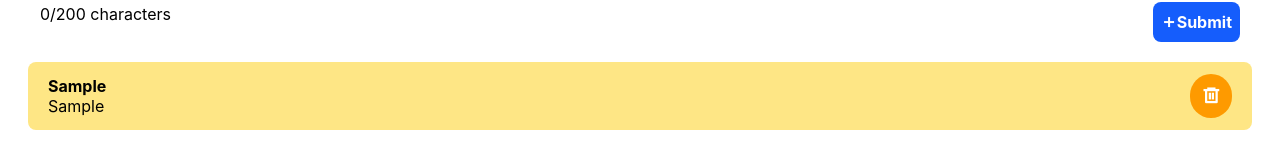
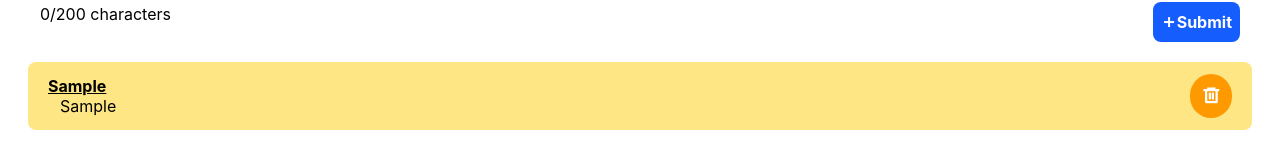
Before and after one commit to loedex/react-learning-playground, a React (Vite) app in the folder 16-quick-notes-project/: page / in a window 1280 px wide. Both pictures are taken after typing "Sample", "Sample" into the empty fields and a click on the button "Submit". Shown: the part 204-370 px from the top of the page. Built offline with nearby package versions, Linux system fonts and the light colour scheme.

Commit message:
feat: update DisplayNotes component to handle note removal and enhance styling

```diff
--- a/16-quick-notes-project/src/components/DisplayNotes.jsx
+++ b/16-quick-notes-project/src/components/DisplayNotes.jsx
@@ -1,16 +1,18 @@
 import React from "react";
 import "remixicon/fonts/remixicon.css";
 
-const DisplayNotes = ({ title, description }) => {
+
+const DisplayNotes = ({ id, title, description, handleRemoveNote, noteData}) => {
   return (
     <div>
+
       <div className="flex justify-between mx-7 my-5 bg-amber-200 rounded-lg items-center px-5 py-3">
         <div className="leading-5">
-          <h5 className="font-bold capitalize">{title}</h5>
-          <p className="text-1xl">{description}</p>
+          <h5 className="font-bold capitalize underline">{title}</h5>
+          <p className="text-1xl break-all px-3 ">{description}</p>
         </div>
-        <div>
-          <button className="bg-amber-500 px-3 py-2 rounded-full cursor-pointer">
+        <div className="shrink-0 self-start ">
+          <button onClick={()=> handleRemoveNote(id)} className="bg-amber-500 px-3 py-2 rounded-full cursor-pointer">
             <i className="ri-delete-bin-6-line text-lg font-bold text-white"></i>
           </button>
         </div>
```
